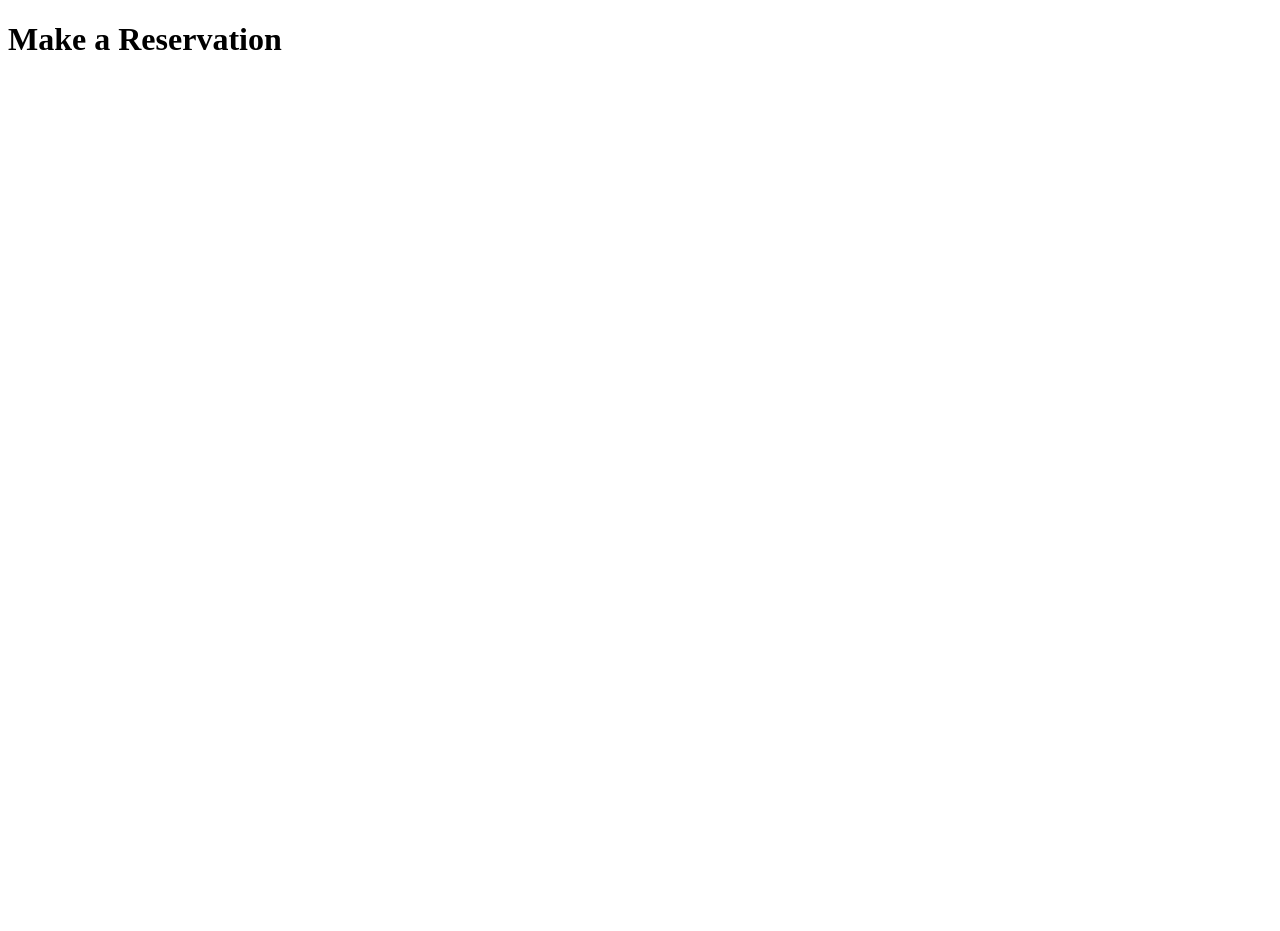
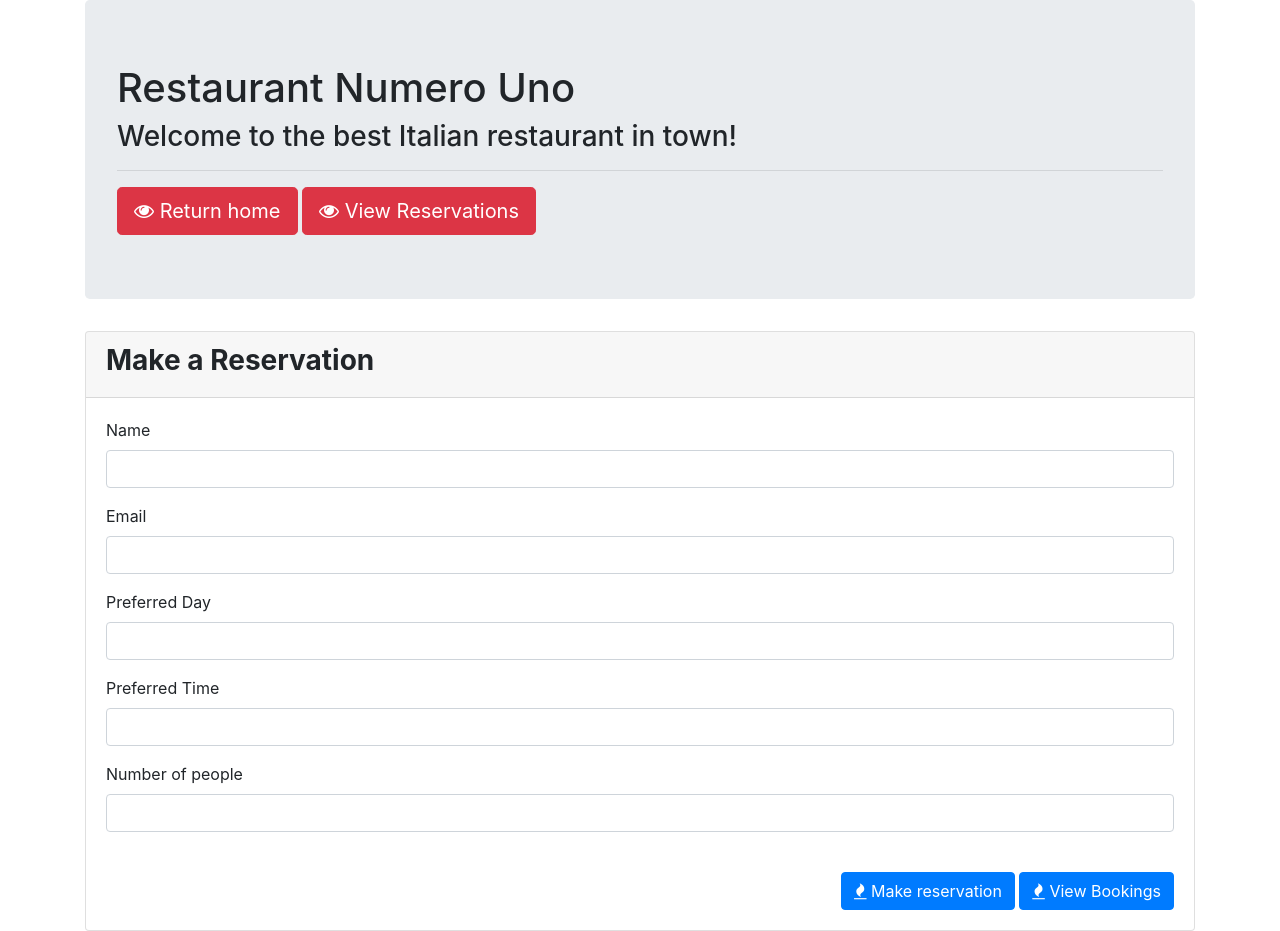
Before and after one commit to rjwrightme/restaurant, a website: page reservations.html in a window 1280 px wide. Before the commit the page ends 800 px from the top, so only its background shows below. Drawn offline with nearby package versions, Linux system fonts and the light colour scheme.

Commit message:
updating reservation forms

```diff
--- a/reservations.html
+++ b/reservations.html
@@ -3,9 +3,87 @@
   <head>
     <meta charset="UTF-8" />
     <meta name="viewport" content="width=device-width, initial-scale=1.0" />
-    <title>Document</title>
+    <title>Revervation</title>
+    <!-- Latest compiled and minified CSS & JS -->
+    <link
+      rel="stylesheet"
+      href="https://maxcdn.bootstrapcdn.com/bootstrap/4.0.0/css/bootstrap.min.css"
+    />
+    <link
+      rel="stylesheet"
+      href="https://stackpath.bootstrapcdn.com/font-awesome/4.7.0/css/font-awesome.min.css"
+    />
+    <script src="https://code.jquery.com/jquery.js"></script>
+    <script src="https://maxcdn.bootstrapcdn.com/bootstrap/4.0.0/js/bootstrap.min.js"></script>
   </head>
   <body>
-    <h1>Make a Reservation</h1>
+    <div class="container">
+      <div class="jumbotron">
+        <h1>Restaurant Numero Uno</h1>
+        <h3>Welcome to the best Italian restaurant in town!</h3>
+        <hr />
+        <a href="/"
+          ><button class="btn btn-danger btn-lg">
+            <span class="fa fa-eye"></span> Return home
+          </button></a
+        >
+        <a href="/"
+          ><button class="btn btn-danger btn-lg">
+            <span class="fa fa-eye"></span> View Reservations
+          </button></a
+        >
+      </div>
+      <div class="row">
+        <div class="col-12">
+          <div class="card">
+            <div class="card-header">
+              <h3><strong>Make a Reservation</strong></h3>
+            </div>
+            <div class="card-body">
+              <form method="POST" role="form">
+                <div class="form-group">
+                  <label for="name">Name</label>
+                  <input type="text" class="form-control" id="name" />
+                </div>
+                <div class="form-group">
+                  <label for="name">Email</label>
+                  <input type="text" class="form-control" id="email" />
+                </div>
+                <div class="form-group">
+                  <label for="role">Preferred Day</label>
+                  <input type="text" class="form-control" id="day" />
+                </div>
+                <div class="form-group">
+                  <label for="role">Preferred Time</label>
+                  <input type="text" class="form-control" id="time" />
+                </div>
+
+                <div class="form-group">
+                  <label for="age">Number of people</label>
+                  <input type="text" class="form-control" id="number" />
+                </div>
+              </form>
+              <br />
+              <div class="text-right">
+                <button
+                  type="submit"
+                  class="btn btn-primary btn-md"
+                  id="add-btn"
+                >
+                  <span class="fa fa-fire"></span> Make reservation
+                </button>
+                <button
+                  type="submit"
+                  class="btn btn-primary btn-md"
+                  id="add-btn"
+                >
+                  <span class="fa fa-fire"></span> View Bookings
+                </button>
+              </div>
+            </div>
+          </div>
+        </div>
+      </div>
+    </div>
   </body>
 </html>
```
Also changed, not shown: index.html (+10 -2 lines), 1 other file.
